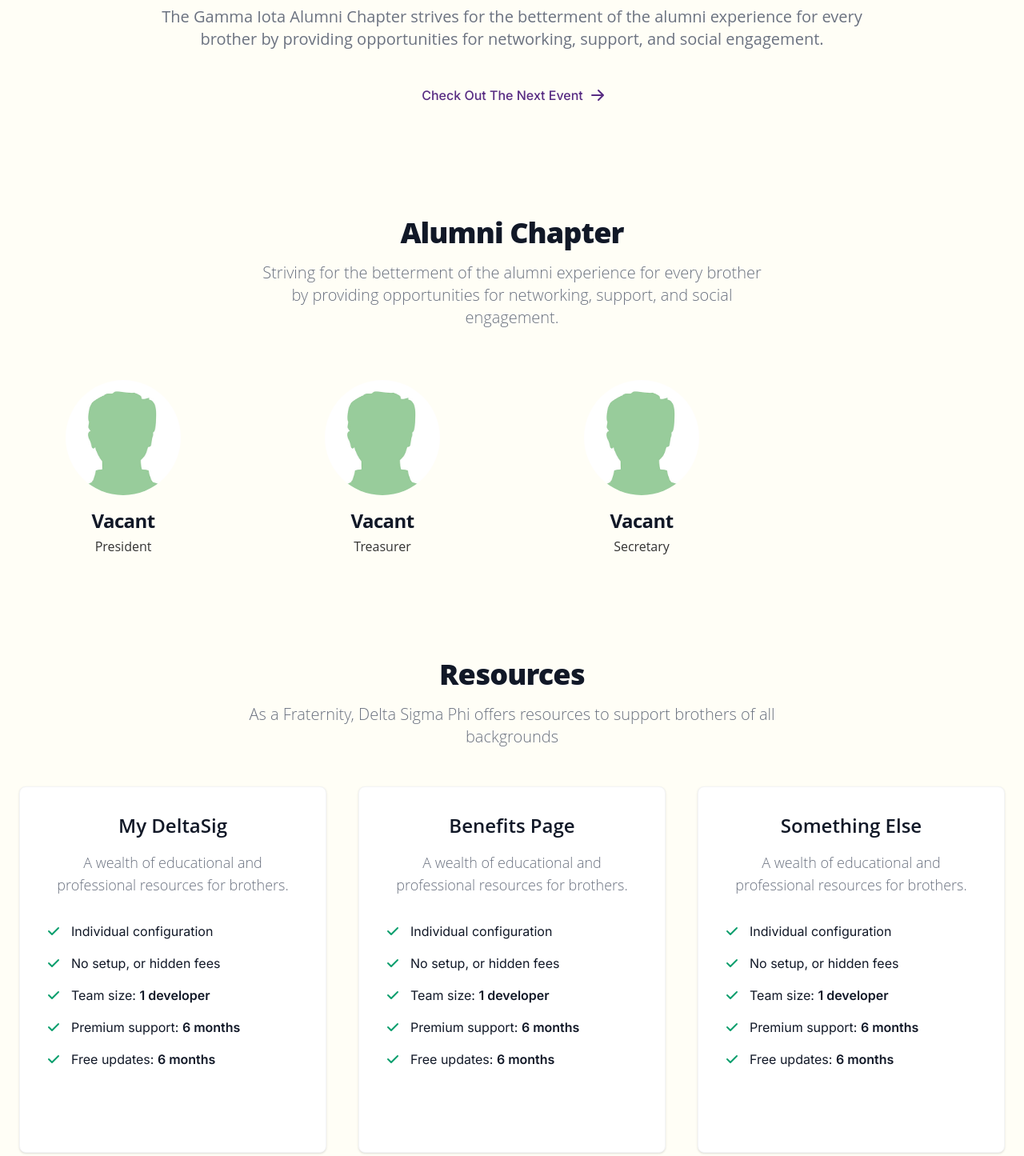
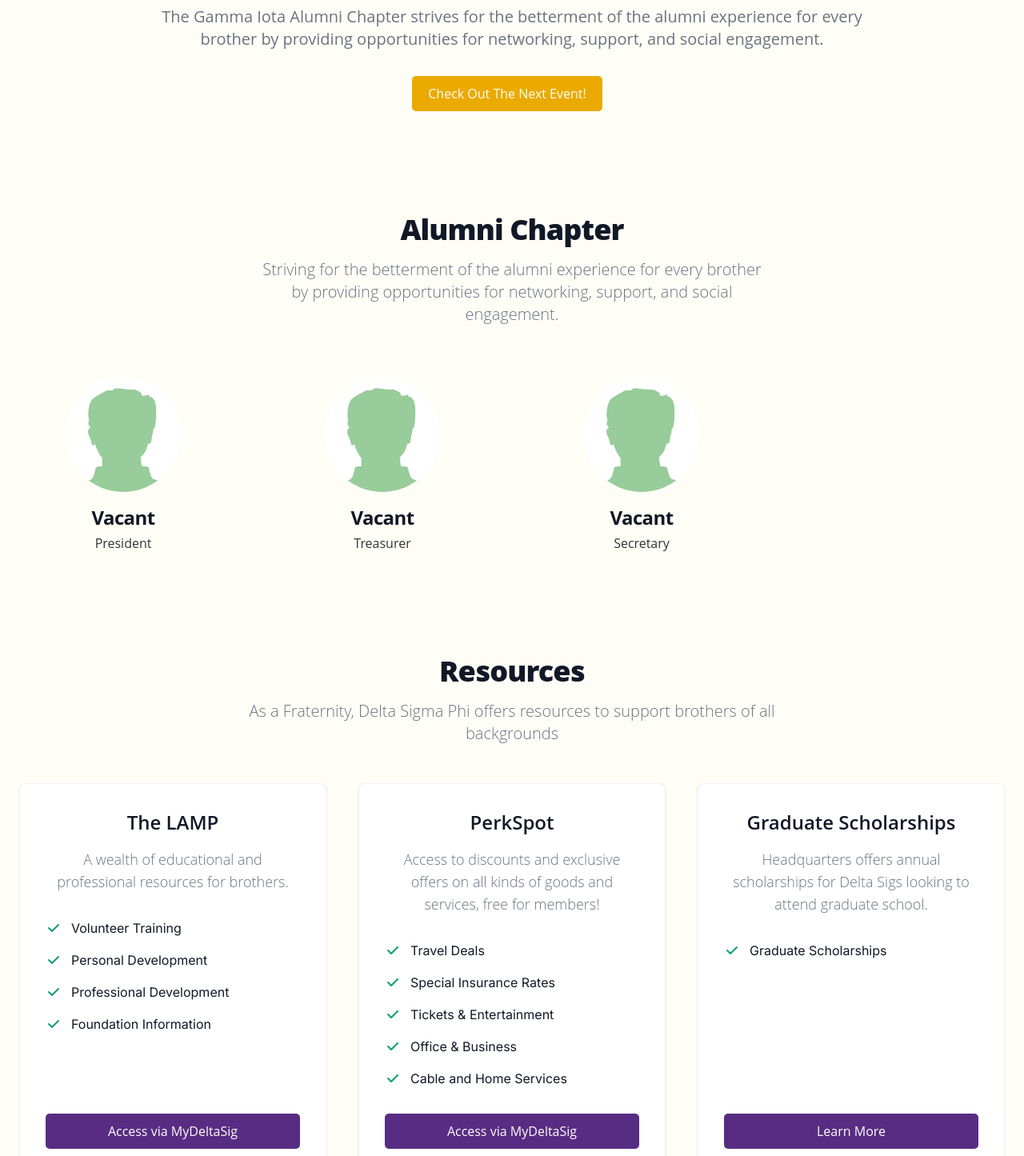
Before and after one commit to MSBivens/dsp, a Next.js app in the folder dsp/: page /alumniChapter in a window 1280 px wide. Shown: the part 205-1650 px from the top of the page at 80% size. Built offline with nearby package versions, Linux system fonts and the light colour scheme.

Commit message:
full update

```diff
--- a/dsp/src/app/alumniChapter/page.js
+++ b/dsp/src/app/alumniChapter/page.js
@@ -17,24 +17,11 @@ export default function alumniChapter() {
             networking, support, and social engagement.
           </p>
           <div class="flex flex-col mb-8 lg:mb-16 space-y-4 sm:flex-row sm:justify-center sm:space-y-0 sm:space-x-4">
-            <a
-              href="#"
-              class="inline-flex justify-center items-center py-3 px-5 text-base font-medium text-center  rounded-lg bg-primary-700 hover:bg-primary-800 focus:ring-4 focus:ring-primary-300 dark:focus:ring-primary-900"
-            >
-              Check Out The Next Event
-              <svg
-                class="ml-2 -mr-1 w-5 h-5"
-                fill="currentColor"
-                viewBox="0 0 20 20"
-                xmlns="http://www.w3.org/2000/svg"
-              >
-                <path
-                  fill-rule="evenodd"
-                  d="M10.293 3.293a1 1 0 011.414 0l6 6a1 1 0 010 1.414l-6 6a1 1 0 01-1.414-1.414L14.586 11H3a1 1 0 110-2h11.586l-4.293-4.293a1 1 0 010-1.414z"
-                  clip-rule="evenodd"
-                ></path>
-              </svg>
-            </a>
+            <button className="navigation-button inline-flex items-center justify-center px-5 py-3 mr-3 text-base font-medium text-center  rounded-lg bg-primary-700 hover:bg-primary-800 focus:ring-4 focus:ring-primary-300 dark:focus:ring-primary-900">
+              <a href="/events">
+                <p className="cta-text">Check Out The Next Event!</p>
+              </a>
+            </button>
             {/* Bring in video, upload it to YouTube */}
             {/* <a
               href="#"
@@ -69,7 +56,7 @@ export default function alumniChapter() {
           </div>
           <div class="space-y-8 lg:grid lg:grid-cols-3 sm:gap-6 xl:gap-10 lg:space-y-0">
             <div class="flex flex-col p-6 mx-auto max-w-lg text-center text-gray-900 bg-white rounded-lg border border-gray-100 shadow dark:border-gray-600 xl:p-8 dark:bg-gray-800 dark:text-white">
-              <h3 class="mb-4 text-2xl font-semibold">My DeltaSig</h3>
+              <h3 class="mb-4 text-2xl font-semibold">The LAMP</h3>
               <p class="font-light text-gray-500 sm:text-lg dark:text-gray-400 mb-8">
                 A wealth of educational and professional resources for brothers.
               </p>
@@ -87,7 +74,7 @@ export default function alumniChapter() {
                       clip-rule="evenodd"
                     ></path>
                   </svg>
-                  <span>Individual configuration</span>
+                  <span>Volunteer Training</span>
                 </li>
                 <li class="flex items-center space-x-3">
                   <svg
@@ -102,7 +89,7 @@ export default function alumniChapter() {
                       clip-rule="evenodd"
                     ></path>
                   </svg>
-                  <span>No setup, or hidden fees</span>
+                  <span>Personal Development</span>
                 </li>
                 <li class="flex items-center space-x-3">
                   <svg
@@ -117,9 +104,7 @@ export default function alumniChapter() {
                       clip-rule="evenodd"
                     ></path>
                   </svg>
-                  <span>
-                    Team size: <span class="font-semibold">1 developer</span>
-                  </span>
+                  <span>Professional Development</span>
                 </li>
                 <li class="flex items-center space-x-3">
                   <svg
@@ -134,39 +119,20 @@ export default function alumniChapter() {
                       clip-rule="evenodd"
                     ></path>
                   </svg>
-                  <span>
-                    Premium support: <span class="font-semibold">6 months</span>
-                  </span>
-                </li>
-                <li class="flex items-center space-x-3">
-                  <svg
-                    class="flex-shrink-0 w-5 h-5 text-green-500 dark:text-green-400"
-                    fill="currentColor"
-                    viewBox="0 0 20 20"
-                    xmlns="http://www.w3.org/2000/svg"
-                  >
-                    <path
-                      fill-rule="evenodd"
-                      d="M16.707 5.293a1 1 0 010 1.414l-8 8a1 1 0 01-1.414 0l-4-4a1 1 0 011.414-1.414L8 12.586l7.293-7.293a1 1 0 011.414 0z"
-                      clip-rule="evenodd"
-                    ></path>
-                  </svg>
-                  <span>
-                    Free updates: <span class="font-semibold">6 months</span>
-                  </span>
+                  <span>Foundation Information</span>
                 </li>
               </ul>
-              <a
-                href="#"
-                class="text-white bg-primary-600 hover:bg-primary-700 focus:ring-4 focus:ring-primary-200 font-medium rounded-lg text-sm px-5 py-2.5 text-center dark:text-white  dark:focus:ring-primary-900"
-              >
-                Claim Your Account Today
-              </a>
+              <button className="cta-button mt-auto">
+                <a href="https://mydeltasig.org/">
+                  <p className="cta-text">Access via MyDeltaSig</p>
+                </a>
+              </button>
             </div>
             <div class="flex flex-col p-6 mx-auto max-w-lg text-center text-gray-900 bg-white rounded-lg border border-gray-100 shadow dark:border-gray-600 xl:p-8 dark:bg-gray-800 dark:text-white">
-              <h3 class="mb-4 text-2xl font-semibold">Benefits Page</h3>
+              <h3 class="mb-4 text-2xl font-semibold">PerkSpot</h3>
               <p class="font-light text-gray-500 sm:text-lg dark:text-gray-400 mb-8">
-                A wealth of educational and professional resources for brothers.
+                Access to discounts and exclusive offers on all kinds of goods
+                and services, free for members!
               </p>
               <ul role="list" class="mb-8 space-y-4 text-left">
                 <li class="flex items-center space-x-3">
@@ -182,7 +148,7 @@ export default function alumniChapter() {
                       clip-rule="evenodd"
                     ></path>
                   </svg>
-                  <span>Individual configuration</span>
+                  <span>Travel Deals</span>
                 </li>
                 <li class="flex items-center space-x-3">
                   <svg
@@ -197,7 +163,7 @@ export default function alumniChapter() {
                       clip-rule="evenodd"
                     ></path>
                   </svg>
-                  <span>No setup, or hidden fees</span>
+                  <span>Special Insurance Rates</span>
                 </li>
                 <li class="flex items-center space-x-3">
                   <svg
@@ -212,9 +178,7 @@ export default function alumniChapter() {
                       clip-rule="evenodd"
                     ></path>
                   </svg>
-                  <span>
-                    Team size: <span class="font-semibold">1 developer</span>
-                  </span>
+                  <span>Tickets & Entertainment</span>
                 </li>
                 <li class="flex items-center space-x-3">
                   <svg
@@ -229,9 +193,7 @@ export default function alumniChapter() {
                       clip-rule="evenodd"
                     ></path>
                   </svg>
-                  <span>
-                    Premium support: <span class="font-semibold">6 months</span>
-                  </span>
+                  <span>Office & Business</span>
                 </li>
                 <li class="flex items-center space-x-3">
                   <svg
@@ -246,22 +208,20 @@ export default function alumniChapter() {
                       clip-rule="evenodd"
                     ></path>
                   </svg>
-                  <span>
-                    Free updates: <span class="font-semibold">6 months</span>
-                  </span>
+                  <span>Cable and Home Services</span>
                 </li>
               </ul>
-              <a
-                href="#"
-                class="text-white bg-primary-600 hover:bg-primary-700 focus:ring-4 focus:ring-primary-200 font-medium rounded-lg text-sm px-5 py-2.5 text-center dark:text-white  dark:focus:ring-primary-900"
-              >
-                Claim Your Account Today
-              </a>
+              <button className="cta-button mt-auto">
+                <a href="https://mydeltasig.org/">
+                  <p className="cta-text">Access via MyDeltaSig</p>
+                </a>
+              </button>
             </div>
             <div class="flex flex-col p-6 mx-auto max-w-lg text-center text-gray-900 bg-white rounded-lg border border-gray-100 shadow dark:border-gray-600 xl:p-8 dark:bg-gray-800 dark:text-white">
-              <h3 class="mb-4 text-2xl font-semibold">Something Else</h3>
+              <h3 class="mb-4 text-2xl font-semibold">Graduate Scholarships</h3>
               <p class="font-light text-gray-500 sm:text-lg dark:text-gray-400 mb-8">
-                A wealth of educational and professional resources for brothers.
+                Headquarters offers annual scholarships for Delta Sigs looking
+                to attend graduate school.
               </p>
               <ul role="list" class="mb-8 space-y-4 text-left">
                 <li class="flex items-center space-x-3">
@@ -277,81 +237,14 @@ export default function alumniChapter() {
                       clip-rule="evenodd"
                     ></path>
                   </svg>
-                  <span>Individual configuration</span>
-                </li>
-                <li class="flex items-center space-x-3">
-                  <svg
-                    class="flex-shrink-0 w-5 h-5 text-green-500 dark:text-green-400"
-                    fill="currentColor"
-                    viewBox="0 0 20 20"
-                    xmlns="http://www.w3.org/2000/svg"
-                  >
-                    <path
-                      fill-rule="evenodd"
-                      d="M16.707 5.293a1 1 0 010 1.414l-8 8a1 1 0 01-1.414 0l-4-4a1 1 0 011.414-1.414L8 12.586l7.293-7.293a1 1 0 011.414 0z"
-                      clip-rule="evenodd"
-                    ></path>
-                  </svg>
-                  <span>No setup, or hidden fees</span>
-                </li>
-                <li class="flex items-center space-x-3">
-                  <svg
-                    class="flex-shrink-0 w-5 h-5 text-green-500 dark:text-green-400"
-                    fill="currentColor"
-                    viewBox="0 0 20 20"
-                    xmlns="http://www.w3.org/2000/svg"
-                  >
-                    <path
-                      fill-rule="evenodd"
-                      d="M16.707 5.293a1 1 0 010 1.414l-8 8a1 1 0 01-1.414 0l-4-4a1 1 0 011.414-1.414L8 12.586l7.293-7.293a1 1 0 011.414 0z"
-                      clip-rule="evenodd"
-                    ></path>
-                  </svg>
-                  <span>
-                    Team size: <span class="font-semibold">1 developer</span>
-                  </span>
-                </li>
-                <li class="flex items-center space-x-3">
-                  <svg
-                    class="flex-shrink-0 w-5 h-5 text-green-500 dark:text-green-400"
-                    fill="currentColor"
-                    viewBox="0 0 20 20"
-                    xmlns="http://www.w3.org/2000/svg"
-                  >
-                    <path
-                      fill-rule="evenodd"
-                      d="M16.707 5.293a1 1 0 010 1.414l-8 8a1 1 0 01-1.414 0l-4-4a1 1 0 011.414-1.414L8 12.586l7.293-7.293a1 1 0 011.414 0z"
-                      clip-rule="evenodd"
-                    ></path>
-                  </svg>
-                  <span>
-                    Premium support: <span class="font-semibold">6 months</span>
-                  </span>
-                </li>
-                <li class="flex items-center space-x-3">
-                  <svg
-                    class="flex-shrink-0 w-5 h-5 text-green-500 dark:text-green-400"
-                    fill="currentColor"
-                    viewBox="0 0 20 20"
-                    xmlns="http://www.w3.org/2000/svg"
-                  >
-                    <path
-                      fill-rule="evenodd"
-                      d="M16.707 5.293a1 1 0 010 1.414l-8 8a1 1 0 01-1.414 0l-4-4a1 1 0 011.414-1.414L8 12.586l7.293-7.293a1 1 0 011.414 0z"
-                      clip-rule="evenodd"
-                    ></path>
-                  </svg>
-                  <span>
-                    Free updates: <span class="font-semibold">6 months</span>
-                  </span>
+                  <span>Graduate Scholarships</span>
                 </li>
               </ul>
-              <a
-                href="#"
-                class="text-white bg-primary-600 hover:bg-primary-700 focus:ring-4 focus:ring-primary-200 font-medium rounded-lg text-sm px-5 py-2.5 text-center dark:text-white  dark:focus:ring-primary-900"
-              >
-                Claim Your Account Today
-              </a>
+              <button className="cta-button mt-auto">
+                <a href="https://deltasig.org/scholarships/">
+                  <p className="cta-text">Learn More</p>
+                </a>
+              </button>
             </div>
           </div>
         </div>
@@ -368,7 +261,16 @@ export default function alumniChapter() {
             Looking to reconnect, learn more, or just say hi? We&apos;d love to
             hear from you!
           </p>
-          {/* Googel Form Embed */}
+          <div class="flex flex-col space-y-4 sm:flex-row sm:justify-center sm:space-y-0">
+            <button className="cta-button">
+              <a
+                href="https://forms.gle/S8zq5axy76Xd7KJ87"
+                className="cta-text"
+              >
+                Contact Us Here
+              </a>
+            </button>
+          </div>
         </div>
       </section>
     </main>
```
